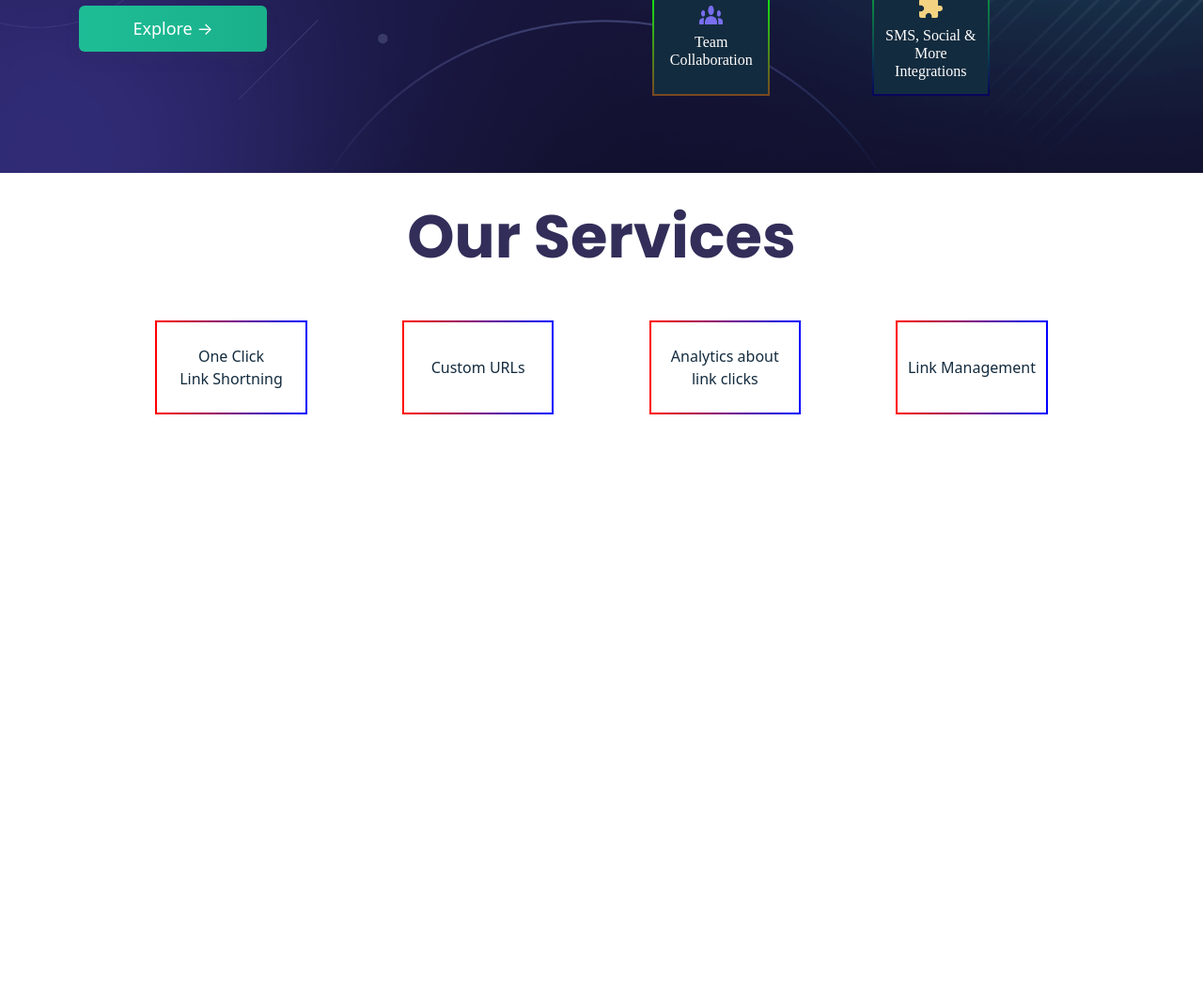
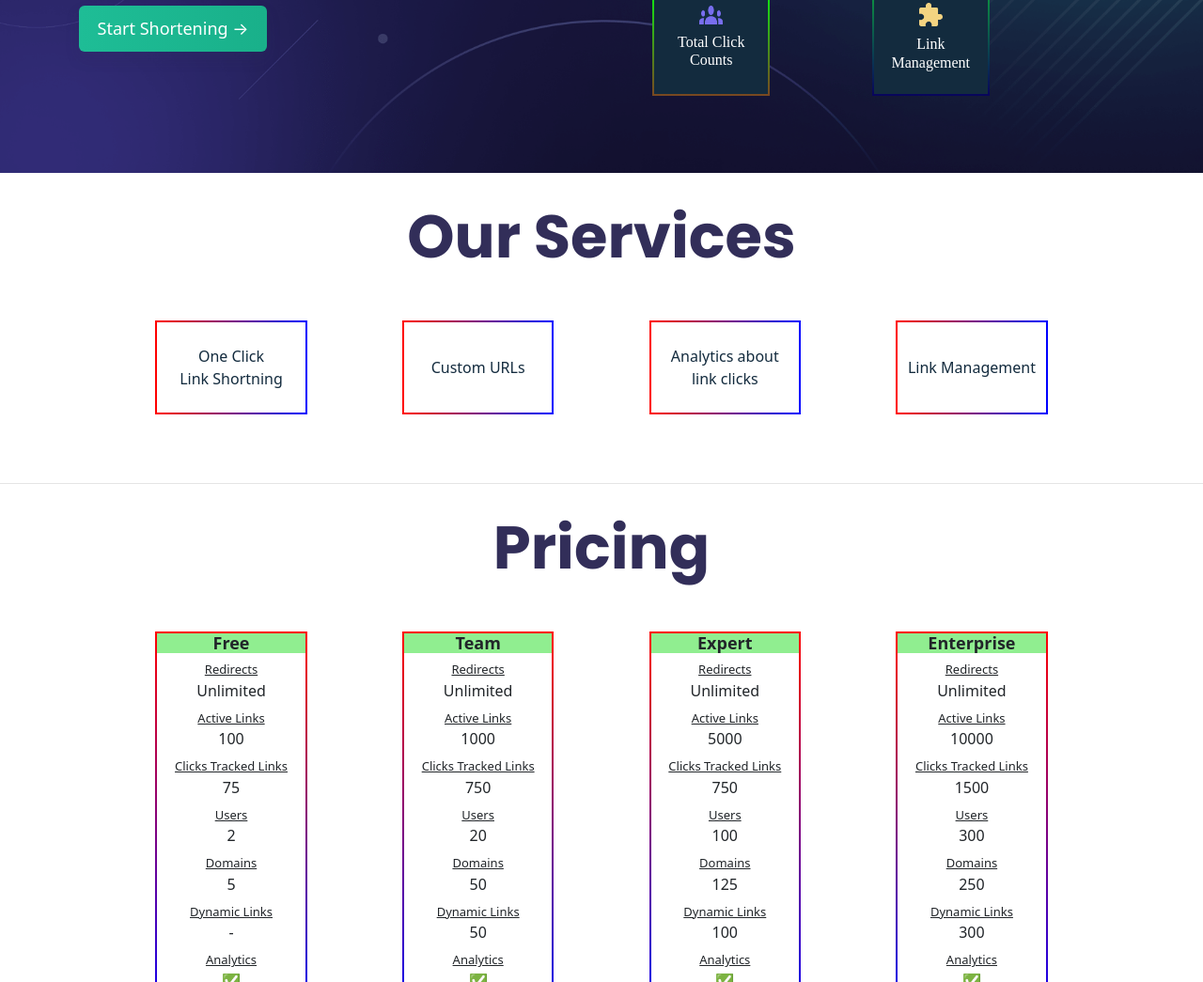
Before and after one commit to vaibhzz101/Briefly-URL-Shortner, a plain HTML site: page frontend/index.html in a window 1280 px wide. Shown: the part 425-1470 px from the top of the page at 94% size. Before the commit the page ends 939 px from the top, so only its background shows below. Drawn offline with nearby package versions, Linux system fonts and the light colour scheme; a web font is replaced by a local one.

Commit message:
pricing card

```diff
--- a/frontend/index.html
+++ b/frontend/index.html
@@ -56,7 +56,7 @@
 
 
                  <a href="#" class="cta-button primary position-relative">
-                 Explore &rarr;
+                 Start Shortening &rarr;
                  </a>
               </div>
              <!-- cta box ends -->
@@ -79,7 +79,7 @@
               <div class="features2">
                 <div class="featuresBox">
                   <img src="img\QRCODE2X.png" alt="">
-                <p>QR Codes</p>
+                <p>Branded Links</p>
                 </div>
               </div>
               <div class="features3">
@@ -92,13 +92,13 @@
               <div class="features4">
                 <div class="featuresBox">
                   <img src="img\Vector.png" alt="">
-                <p>Team Collaboration</p>
+                <p>Total Click Counts</p>
                 </div>
               </div>
               <div class="features5">
                 <div class="featuresBox">
                   <img src="img\PUZZLE2X.png" alt="">
-                <p>SMS, Social & More Integrations</p>
+                <p>Link Management</p>
                 </div>
               </div>
             </div>
@@ -117,6 +117,86 @@
             </div>
         </div>
     </div>
+    <hr>
+    <div class="pricing" id="pricing">
+        <div class="services-wrapper">
+            <h1 class="h1">Pricing</h1>
+            <div class="services-list1">
+                <div>
+                    <h2 class="priceheading">Free</h2>
+                    <p class="pricefeatures">Redirects</p>
+                    <p class="featurePricing">Unlimited</p>
+                    <p class="pricefeatures">Active Links</p>
+                    <p class="featurePricing">100</p>
+                    <p class="pricefeatures">Clicks Tracked Links</p>
+                    <p class="featurePricing">75</p>
+                    <p class="pricefeatures">Users</p>
+                    <p class="featurePricing">2</p>
+                    <p class="pricefeatures">Domains</p>
+                    <p class="featurePricing">5</p>
+                    <p class="pricefeatures">Dynamic Links</p>
+                    <p class="featurePricing">-</p>
+                    <p class="pricefeatures">Analytics</p>
+                    <p class="featurePricing">✅</p>
+                    <button class="cta-button1">Sign Up Now</button>
+                </div>
+                <div>
+                    <h2 class="priceheading">Team</h2>
+                    <p class="pricefeatures">Redirects</p>
+                    <p class="featurePricing">Unlimited</p>
+                    <p class="pricefeatures">Active Links</p>
+                    <p class="featurePricing">1000</p>
+                    <p class="pricefeatures">Clicks Tracked Links</p>
+                    <p class="featurePricing">750</p>
+                    <p class="pricefeatures">Users</p>
+                    <p class="featurePricing">20</p>
+                    <p class="pricefeatures">Domains</p>
+                    <p class="featurePricing">50</p>
+                    <p class="pricefeatures">Dynamic Links</p>
+                    <p class="featurePricing">50</p>
+                    <p class="pricefeatures">Analytics</p>
+                    <p class="featurePricing">✅</p>
+                    <button class="cta-button1">Buy Now</button>
+                </div>
+                <div>
+                    <h2 class="priceheading">Expert</h2>
+                    <p class="pricefeatures">Redirects</p>
+                    <p class="featurePricing">Unlimited</p>
+                    <p class="pricefeatures">Active Links</p>
+                    <p class="featurePricing">5000</p>
+                    <p class="pricefeatures">Clicks Tracked Links</p>
+                    <p class="featurePricing">750</p>
+                    <p class="pricefeatures">Users</p>
+                    <p class="featurePricing">100</p>
+                    <p class="pricefeatures">Domains</p>
+                    <p class="featurePricing">125</p>
+                    <p class="pricefeatures">Dynamic Links</p>
+                    <p class="featurePricing">100</p>
+                    <p class="pricefeatures">Analytics</p>
+                    <p class="featurePricing">✅</p>
+                    <button class="cta-button1">Buy Now</button>
+                </div>
+                <div>
+                    <h2 class="priceheading">Enterprise</h2>
+                    <p class="pricefeatures">Redirects</p>
+                    <p class="featurePricing">Unlimited</p>
+                    <p class="pricefeatures">Active Links</p>
+                    <p class="featurePricing">10000</p>
+                    <p class="pricefeatures">Clicks Tracked Links</p>
+                    <p class="featurePricing">1500</p>
+                    <p class="pricefeatures">Users</p>
+                    <p class="featurePricing">300</p>
+                    <p class="pricefeatures">Domains</p>
+                    <p class="featurePricing">250</p>
+                    <p class="pricefeatures">Dynamic Links</p>
+                    <p class="featurePricing">300</p>
+                    <p class="pricefeatures">Analytics</p>
+                    <p class="featurePricing">✅</p>
+                    <button class="cta-button1">Buy Now</button>
+                </div>
+            </div>
+        </div>
+    </div>
 </body>
 <script src="https://cdn.jsdelivr.net/npm/bootstrap@5.3.0-alpha3/dist/js/bootstrap.bundle.min.js" integrity="sha384-ENjdO4Dr2bkBIFxQpeoTz1HIcje39Wm4jDKdf19U8gI4ddQ3GYNS7NTKfAdVQSZe" crossorigin="anonymous"></script>
 </html>
--- a/frontend/style/style.css
+++ b/frontend/style/style.css
@@ -172,7 +172,7 @@ nav {
     max-width: 560px;
     width: 100%;
 }
-.banner-container .text-wrapper .h1, .banner-container .text-wrapper h2, .banner-container .text-wrapper h3, .banner-container .text-wrapper h4 {
+.banner-container .text-wrapper .h1, .banner-container .text-wrapper .h2, .banner-container .text-wrapper h3, .banner-container .text-wrapper h4 {
     color: #ffffff;
     font-family: 'Poppins', sans-serif;
 }
@@ -305,6 +305,9 @@ nav {
     margin:auto;
     width: 120px;
 }
+.features:hover, .features1:hover, .features2:hover, .features3:hover, .features4:hover, .features5:hover {
+  background-color: #2D365C;
+}
 
 .features2{
     margin: auto;
@@ -386,6 +389,9 @@ nav {
   width: 90%;
   height: 300px;
 }
+.services-wrapper h1{
+  margin-bottom: 50px;
+}
 @media screen and (max-width: 790px) {
   .banner-row{
     display: block;
@@ -402,7 +408,7 @@ nav {
 .services-list{
   display: flex;
   justify-content: space-evenly;
-  margin-top: 50px;
+  /* margin-top: 50px; */
 }
 .services-list div{
   width: 14%;
@@ -423,3 +429,55 @@ nav {
   border: 4px solid;
   border-image: linear-gradient(to bottom, #f00, #00f) 1;
 }
+.pricing{
+  display: flex;
+  justify-content: center;
+  text-align: center;
+}
+.services-list1 h2{
+  width: 100%;
+  font-size: large;
+  background-color: lightgreen;
+  font-weight: bolder;
+  /* display: block; */
+}
+.services-list1{
+  display: flex;
+  justify-content: space-evenly;
+  /* margin-top: 50px; */
+  /* margin-bottom: 3p0px; */
+}
+.services-list1 div{
+  width: 14%;
+  /* height: 100px; */
+  border: 2px solid ;
+  border-image: linear-gradient(to bottom, #f00, #00f) 1;
+}
+.priceheading{
+  margin-bottom: 8px;
+}
+.featurePricing{
+  margin-bottom: 8px;
+}
+.pricefeatures{
+  text-decoration: underline;
+  font-size: small;
+}
+.cta-button1 {
+  background-color: rgb(192, 192, 192);
+  border: 0 solid #ec6907;
+  /* border-radius: 6px; */
+  box-shadow: 0 8px 15px rgba(50,46,89,.15);
+  display: block;
+  font-size: 18px;
+  max-width: 200px!important;
+  /* padding: 11px; */
+  position: relative;
+  text-align: center;
+  text-decoration: none;
+  text-transform: none;
+  width: 100%;
+}
+.services-list1 h2:hover,.services-list1 button:hover{
+  background-color: lightblue;
+}
```
